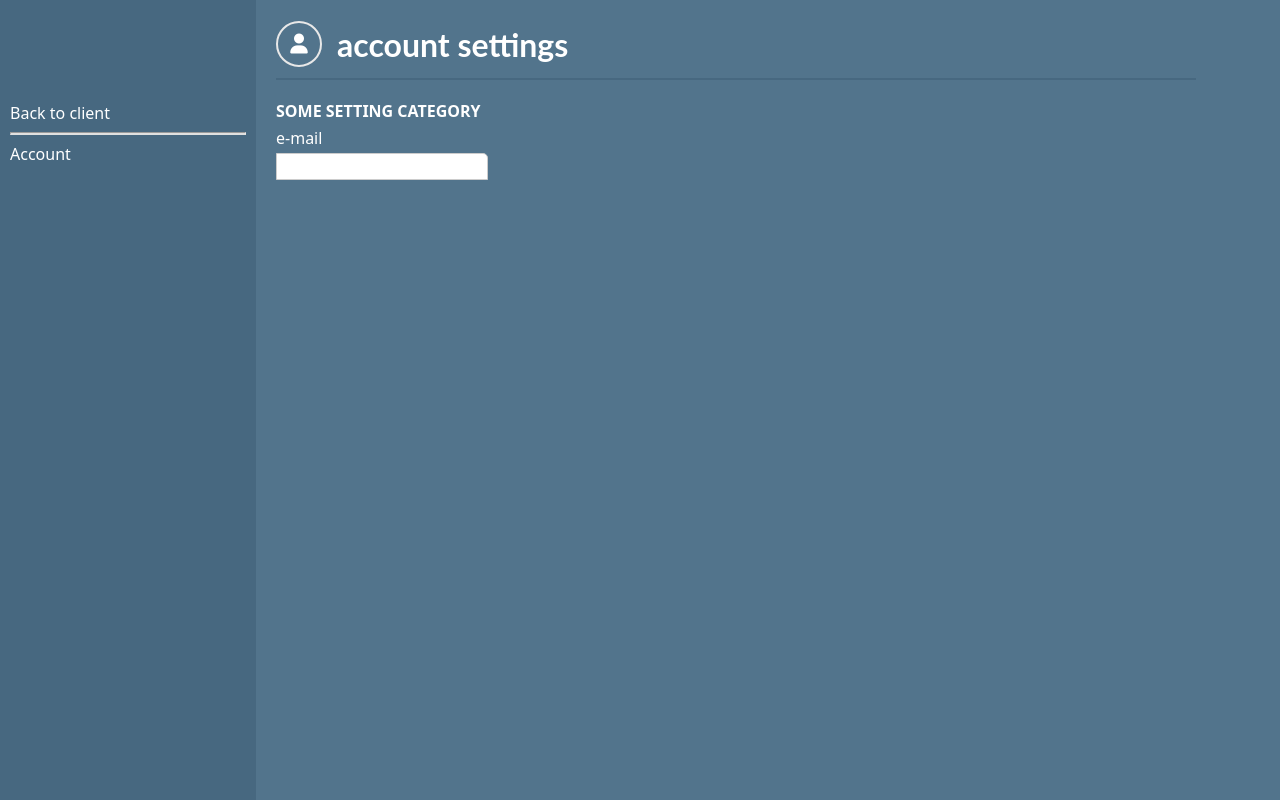
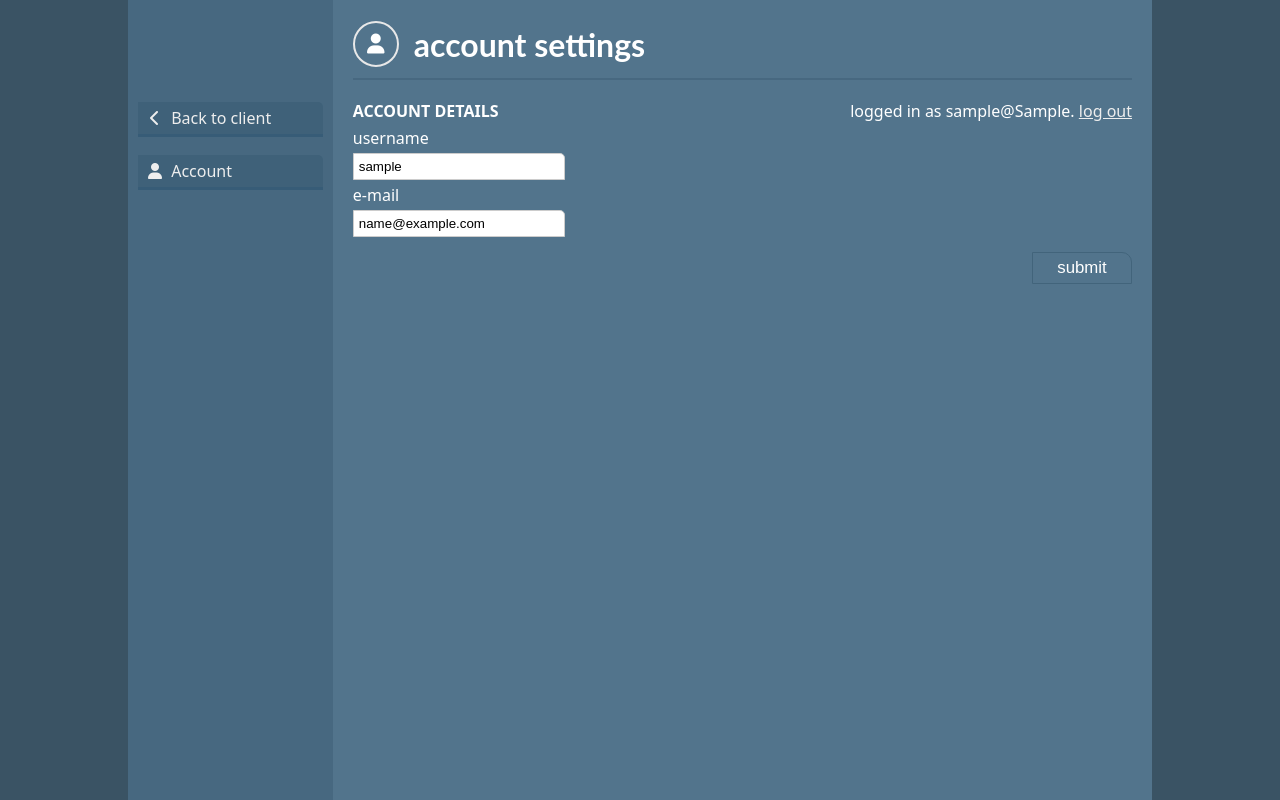
Before and after one commit to punctum-im/drywall, a Flask app: template drywall/templates/settings/account.html in a window 1280 px wide. Run offline with Flask 2, Linux system fonts and the light colour scheme; the template is opened without the code that fills it: most values are stand-ins (such as "Sample title", 1, 10 or a date in 2020); parts of the project's set-up code (start-up, migrations or seed data) failed here and were passed over; some libraries are stand-ins or nearby versions.

Commit message:
web: further updates for the settings page

```diff
--- a/drywall/static/settings.css
+++ b/drywall/static/settings.css
@@ -1,5 +1,5 @@
 body {
-	background-color: #52748c;
+	background-color: #3a5364;
 	color: #fff;
 	margin: 0;
 	font-family: 'Noto Sans', sans-serif;
@@ -8,6 +8,8 @@ body {
 
 .content {
 	display: flex;
+	width: 1024px;
+	margin: 0 auto;
 }
 
 h1 {
@@ -22,7 +24,7 @@ h2 {
 }
 
 hr {
-	border-bottom: 2px #e0e0e0 solid;
+	border: 1px transparent solid;
 }
 
 .settings-content { margin-top: 20px; }
@@ -41,11 +43,38 @@ hr {
 	margin: 2px 0 0 0;
 }
 
+#nav li {
+	background-color: #3f6179;
+	border-bottom: 3px #375c77 solid;
+	border-top-right-radius: 5px;
+	margin-bottom: 2px;
+}
+
+#nav li a {
+	padding: 5px;
+	width: 100%;
+	display: inline-block;
+	color: #eee !important;
+	text-decoration: none;
+}
+
+#nav li a i {
+	display: inline-block;
+	width: 24px;
+	box-sizing: border-box;
+	text-align: center;
+	padding: 0 5px;
+}
+
 #settings {
-	width: 75%;
+	background-color: #52748c;
+	width: 80%;
 	box-sizing: border-box;
 	padding: 0 20px;
+	padding-bottom: 20px;
 }
+
+a { color: #eee !important; }
 
 .icon {
     text-align: center;
@@ -113,8 +142,18 @@ form #submit:active {
 	display: block;
 	color: #fff !important;
 	border-top-right-radius: 10px;
+	float: right;
 }
 
 @media only screen and (max-width:1024px) {
 	.content { margin: 0; width: 100%; }
+	#nav { min-width: 200px; flex: 0; }
+	#settings { width: 100%; }
 }
+
+@media only screen and (max-width:600px) {
+	.content { display: block; height: 100vh; box-sizing: border-box; }
+	#nav { height: auto; width: 100%; padding: 20px; }
+	#settings { height: max-content; }
+	.header { height: auto; display: block; }
+}
--- a/drywall/templates/settings/account.html
+++ b/drywall/templates/settings/account.html
@@ -1,9 +1,9 @@
 {% extends 'base-settings.html' %}
 
 {% block nav %}
-<li>Back to client</li>
+<li><a href="/client"><i class="fas fa-chevron-left"></i> Back to client</a></li>
 <hr>
-<li>Account</li>
+<li><a href="#"><i class="fas fa-user"></i> Account</a></li>
 {% endblock %}
 
 {% block icon %}user{% endblock %}
@@ -13,9 +13,13 @@
 {% endblock %}
 
 {% block settings %}
-<h2>Some setting category</h2>
+<div style="float: right;"><span>logged in as {{ user_name }}@{{ instance_domain }}.</span> <a href="/auth/logout">log out</a></div>
+<h2>Account details</h2>
 <form method="post">
+	<label for="username">username</label>
+	<input name="username" id="username" value="{{ user_name }}" required>
 	<label for="email">e-mail</label>
-	<input name="email" id="email" required>
+	<input name="email" id="email" value="{{ user_email }}" required>
+	<input type="submit" id="submit" class="button" value="submit">
 </form>
 {% endblock %}
```
Also changed, not shown: drywall/web.py (+21 -5 lines).
